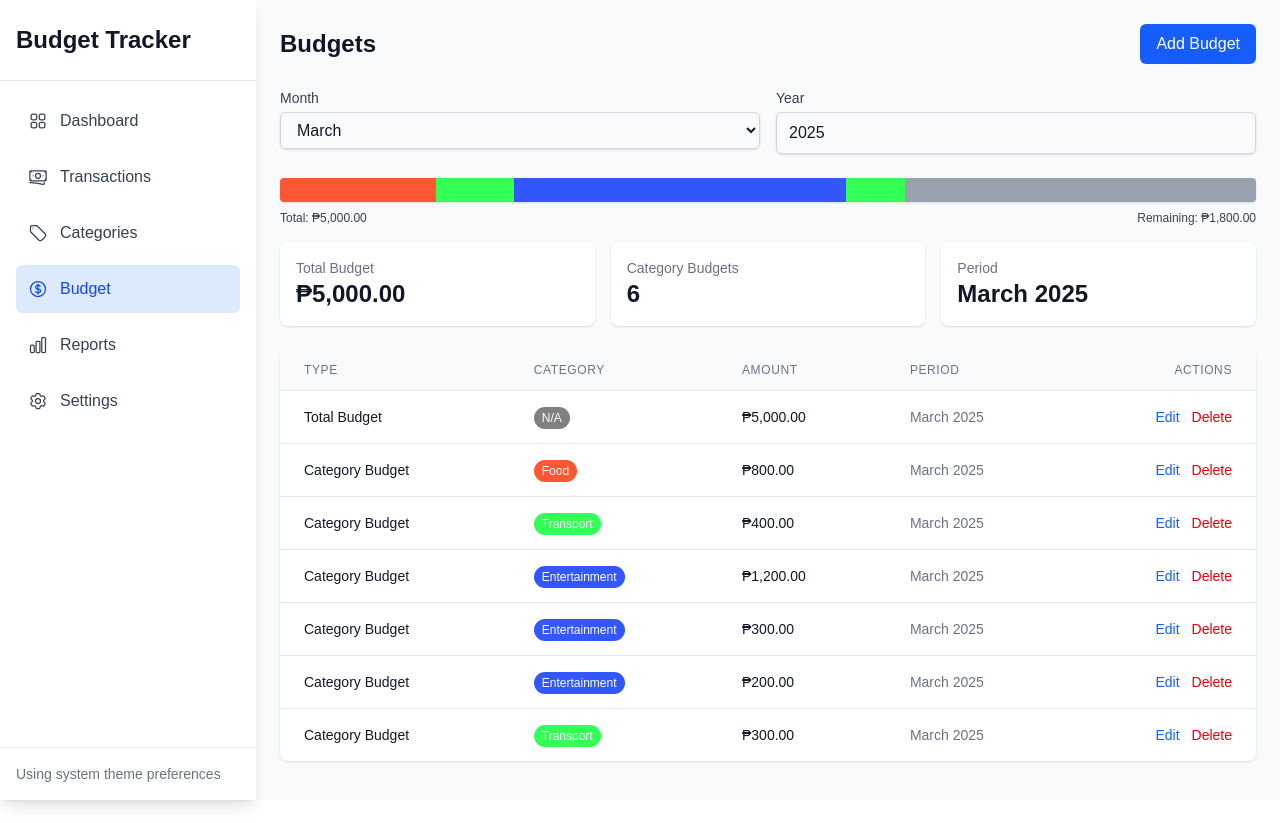
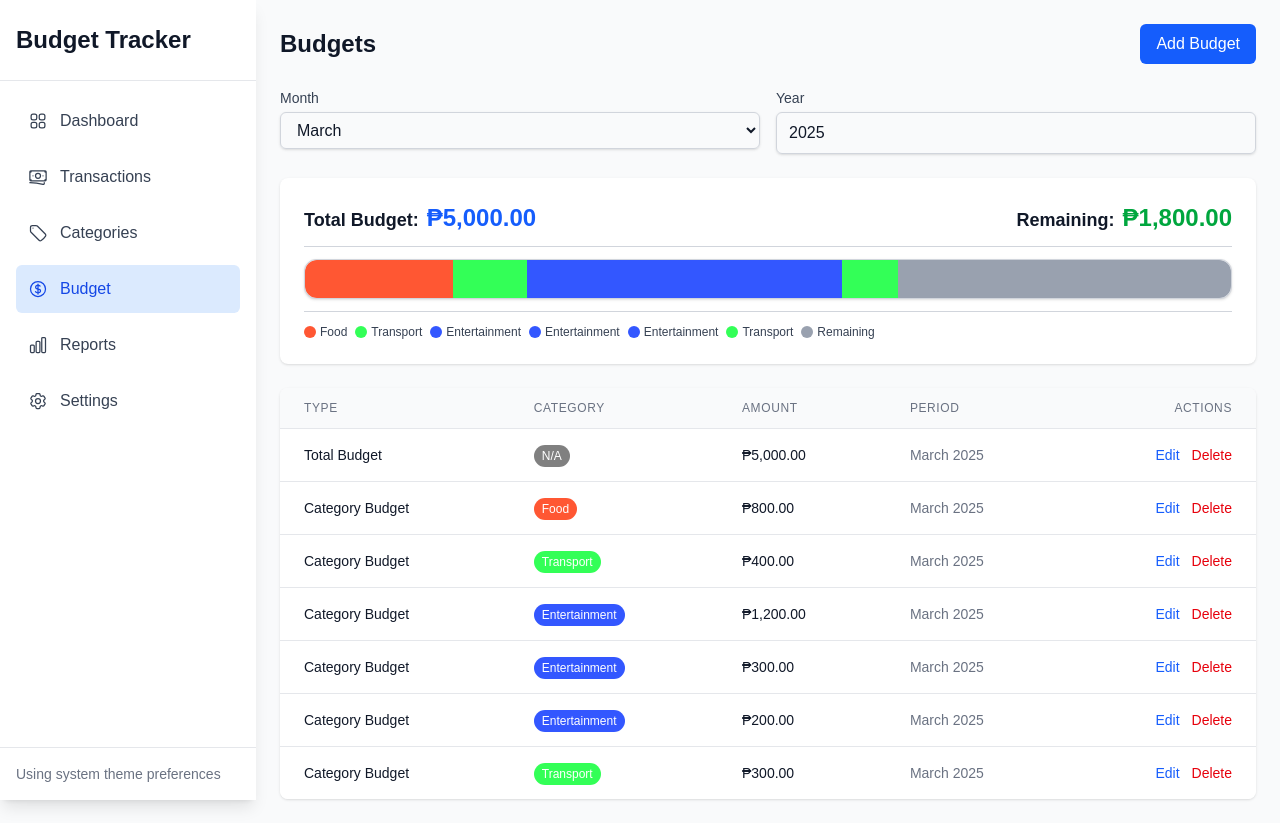
Before and after one commit to cup-noodlehS/cmsc126-LE2, a Next.js app in the folder client/: page /budget in a window 1280 px wide. Before the commit the page ends 800 px from the top, so only its background shows below. Built offline with nearby package versions, Linux system fonts and the light colour scheme.

Commit message:
Make budget progress bar taller and rounded

```diff
--- a/client/app/budget/page.tsx
+++ b/client/app/budget/page.tsx
@@ -122,29 +122,6 @@ export default function BudgetPage() {
         />
 
         {/* Budget Summary */}
-        <div className="mb-6 grid grid-cols-1 md:grid-cols-3 gap-4">
-          <div className="bg-white dark:bg-gray-800 p-4 rounded-lg shadow">
-            <h3 className="text-sm font-medium text-gray-500 dark:text-gray-400">Total Budget</h3>
-            <p className="text-2xl font-semibold text-gray-900 dark:text-white">
-              {totalBudget.toLocaleString('en-PH', {
-                style: 'currency',
-                currency: 'PHP',
-              })}
-            </p>
-          </div>
-          <div className="bg-white dark:bg-gray-800 p-4 rounded-lg shadow">
-            <h3 className="text-sm font-medium text-gray-500 dark:text-gray-400">Category Budgets</h3>
-            <p className="text-2xl font-semibold text-gray-900 dark:text-white">
-              {categoryBudgets.length}
-            </p>
-          </div>
-          <div className="bg-white dark:bg-gray-800 p-4 rounded-lg shadow">
-            <h3 className="text-sm font-medium text-gray-500 dark:text-gray-400">Period</h3>
-            <p className="text-2xl font-semibold text-gray-900 dark:text-white">
-              {new Date(2000, selectedMonth - 1).toLocaleString('default', { month: 'long' })} {selectedYear}
-            </p>
-          </div>
-        </div>
         {overBudget && (
           <div className="mb-4 p-4 bg-red-100 dark:bg-red-900 text-red-700 dark:text-red-200 rounded shadow">
             Warning: The sum of category budgets exceeds the total budget for this period!
--- a/client/app/components/budget/BudgetProgressBar.tsx
+++ b/client/app/components/budget/BudgetProgressBar.tsx
@@ -29,27 +29,64 @@ export function BudgetProgressBar({ totalBudget, categoryBudgets, categories, re
   const remainingWidth = totalBudget > 0 ? (remaining / totalBudget) * 100 : 0;
 
   return (
-    <div className="mb-4">
-      <div className="flex w-full h-6 rounded overflow-hidden shadow bg-gray-200 dark:bg-gray-700">
-        {segments.map(seg => (
+    <div className="mb-6 bg-white dark:bg-gray-800 rounded-lg shadow p-6">
+      <div className="flex justify-between items-center mb-2">
+        <div className="text-lg font-bold text-gray-900 dark:text-white">
+          Total Budget:
+          <span className="ml-2 text-blue-600 dark:text-blue-400 text-2xl">
+            {totalBudget.toLocaleString('en-PH', { style: 'currency', currency: 'PHP' })}
+          </span>
+        </div>
+        <div className="text-lg font-bold text-gray-900 dark:text-white">
+          Remaining:
+          <span className={`ml-2 text-2xl ${remaining < 0 ? 'text-red-600 dark:text-red-400' : 'text-green-600 dark:text-green-400'}`}>
+            {remaining.toLocaleString('en-PH', { style: 'currency', currency: 'PHP' })}
+          </span>
+        </div>
+      </div>
+      <hr className="my-3 border-gray-300 dark:border-gray-700" />
+      <div className="flex w-full h-10 rounded-xl overflow-hidden shadow border border-gray-300 dark:border-gray-700 bg-gray-200 dark:bg-gray-700">
+        {segments.map((seg, idx) => (
           <div
             key={seg.key}
-            className="h-full"
-            style={{ width: seg.width, backgroundColor: seg.color }}
+            className="h-full transition-all duration-300"
+            style={{
+              width: seg.width,
+              backgroundColor: seg.color,
+              borderTopLeftRadius: idx === 0 ? '0.75rem' : 0,
+              borderBottomLeftRadius: idx === 0 ? '0.75rem' : 0,
+              borderTopRightRadius: idx === segments.length - 1 && remaining <= 0 ? '0.75rem' : 0,
+              borderBottomRightRadius: idx === segments.length - 1 && remaining <= 0 ? '0.75rem' : 0,
+            }}
             title={seg.name}
           />
         ))}
         {remaining > 0 && (
           <div
-            className="h-full bg-gray-400 dark:bg-gray-500"
-            style={{ width: `${remainingWidth}%` }}
+            className="h-full bg-gray-400 dark:bg-gray-500 transition-all duration-300"
+            style={{
+              width: `${remainingWidth}%`,
+              borderTopRightRadius: '0.75rem',
+              borderBottomRightRadius: '0.75rem',
+            }}
             title="Remaining"
           />
         )}
       </div>
-      <div className="flex justify-between mt-2 text-xs text-gray-700 dark:text-gray-300">
-        <span>Total: {totalBudget.toLocaleString('en-PH', { style: 'currency', currency: 'PHP' })}</span>
-        <span>Remaining: {remaining.toLocaleString('en-PH', { style: 'currency', currency: 'PHP' })}</span>
+      <hr className="my-3 border-gray-300 dark:border-gray-700" />
+      <div className="flex flex-wrap gap-2 mt-2 text-xs text-gray-700 dark:text-gray-300">
+        {segments.map(seg => (
+          <span key={seg.key} className="flex items-center gap-1">
+            <span className="inline-block w-3 h-3 rounded-full" style={{ backgroundColor: seg.color }} />
+            {seg.name}
+          </span>
+        ))}
+        {remaining > 0 && (
+          <span className="flex items-center gap-1">
+            <span className="inline-block w-3 h-3 rounded-full bg-gray-400 dark:bg-gray-500" />
+            Remaining
+          </span>
+        )}
       </div>
     </div>
   );
```
